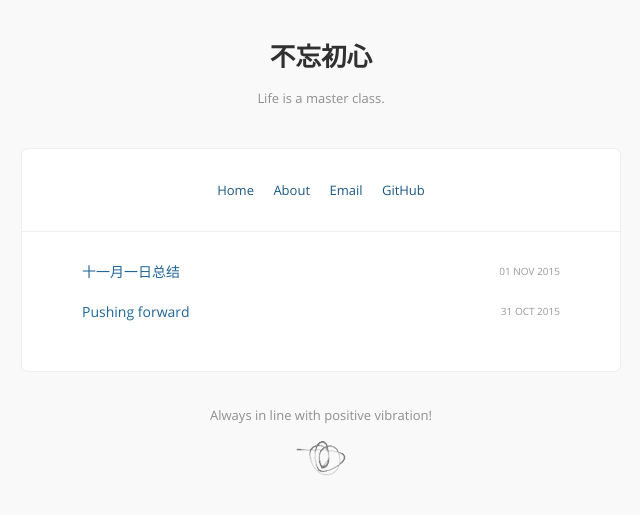
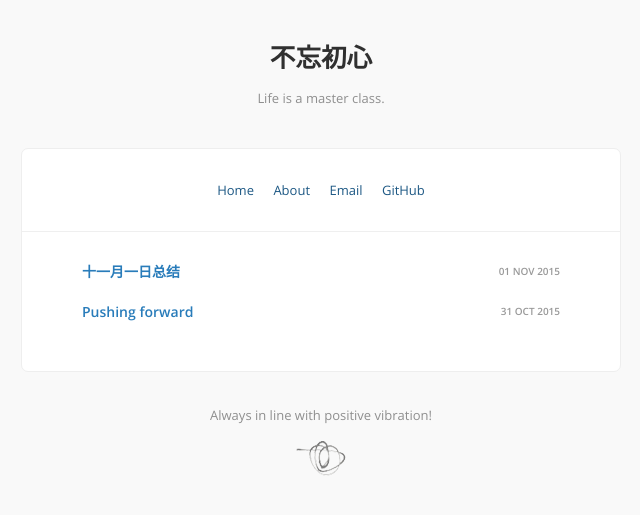
Before and after one commit to yusite/yuzijie, a Jekyll site: the page built from index.html, in a window 1280 px wide. Shown: the top 515 px of the page, without its empty margins (319-959 px from the left). Built offline with Jekyll 4.4.1, drawn with Linux system fonts in a browser that asks for light colours; some web fonts are replaced.

Commit message:
update fonts

```diff
--- a/_sass/_fonts.scss
+++ b/_sass/_fonts.scss
@@ -9,9 +9,3 @@
 	src: url(./open_sans/semi_bold.ttf) format('truetype');
 	font-weight: 600;
 }
-
-@font-face {
-	font-family: opensans;
-	src: url(./open_sans/bold.ttf) format('truetype');
-	font-weight: 700;
-}
--- a/_sass/_style.scss
+++ b/_sass/_style.scss
@@ -230,7 +230,7 @@
   padding: 8px 17px;
   text-transform: uppercase;
   letter-spacing: 2px;
-  font-weight: 700;
+  font-weight: 600;
   display: block;
   text-align: center;
   border-width: 0;
--- a/_sass/_zac.scss
+++ b/_sass/_zac.scss
@@ -13,6 +13,11 @@
 
 ul.posts li {
   font-size: 14px;
+  font-weight: 600;
+
+  a {
+    color: lighten($link-color, 8%)
+  }
 }
 
 footer {
--- a/css/main.scss
+++ b/css/main.scss
@@ -4,7 +4,8 @@
 @charset "utf-8";
 
 // Our variables
-$base-font-family: opensans, "Helvetica Neue", Helvetica, Arial, "Hiragino Sans GB", "Microsoft YaHei", "WenQuanYi Micro Hei", sans-serif;
+$base-font-family: opensans, "Helvetica Neue", Helvetica, Arial, "Microsoft YaHei", "WenQuanYi Micro Hei", sans-serif;
+$link-color: #226699;
 
 /*
  * Use media queries like this:
```
